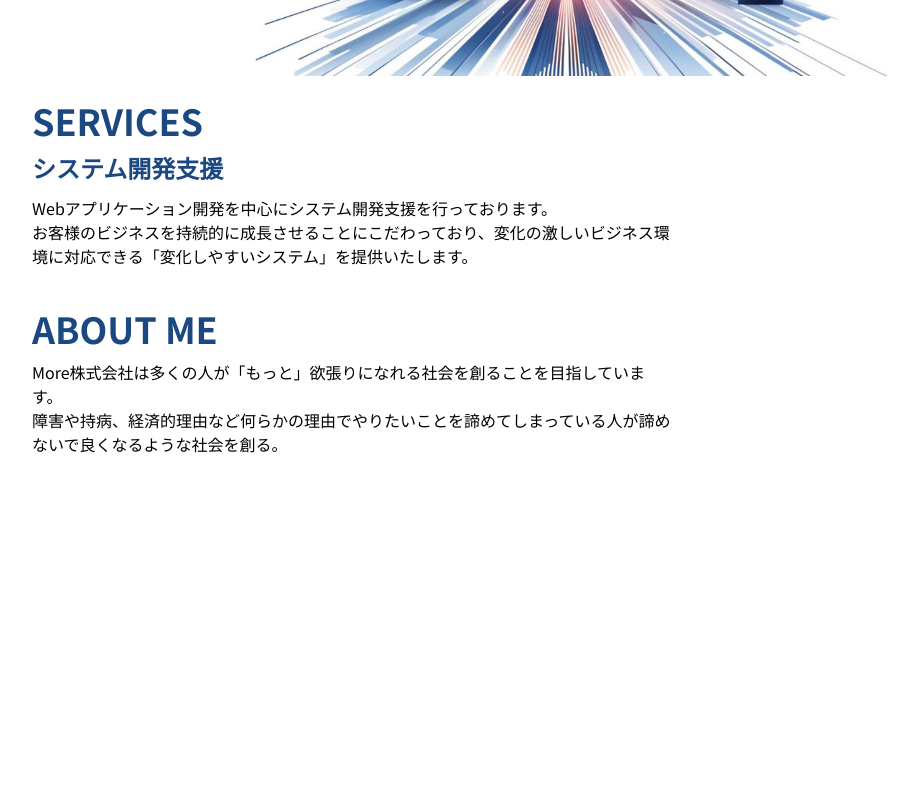
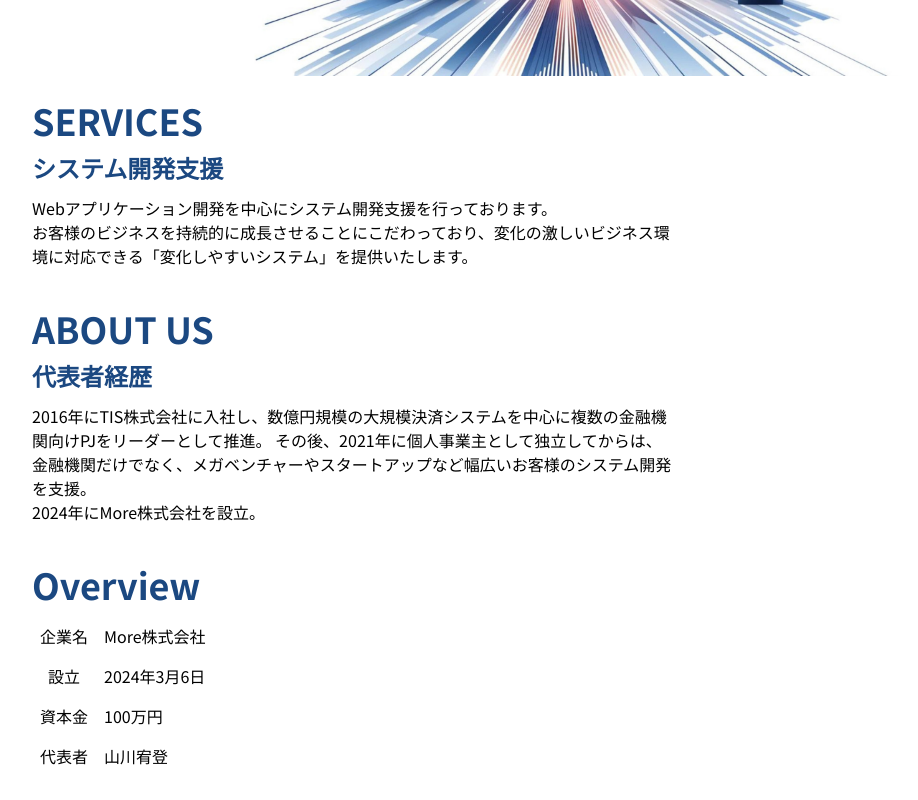
Before and after one commit to uekiGityuto/more-homepage, a Next.js app: page / in a window 1280 px wide. Shown: the part 389-1189 px from the top of the page, without its empty margins (288-1206 px from the left). Before the commit the page ends 869 px from the top, so only its background shows below. Built offline with nearby package versions, Linux system fonts and the light colour scheme.

Commit message:
add Overview

```diff
--- a/src/app/page.tsx
+++ b/src/app/page.tsx
@@ -1,15 +1,17 @@
 import { Body } from "@/components/layout/Body";
-import { AboutMe } from "@/components/uiParts/Home/AboutMe";
+import { AboutUs } from "@/components/uiParts/Home/AboutUs";
+import { FirstView } from "@/components/uiParts/Home/FirstView";
 import { Overview } from "@/components/uiParts/Home/Overview";
 import { Services } from "@/components/uiParts/Home/Services";
 
 export default function Home() {
   return (
     <div className="text-base">
-      <Overview />
+      <FirstView />
       <Body gap="lg">
         <Services />
-        <AboutMe />
+        <AboutUs />
+        <Overview />
       </Body>
     </div>
   );
--- a/src/components/uiParts/Home/AboutMe/index.tsx
+++ /dev/null
@@ -1,17 +0,0 @@
-import { H2 } from "@/components/atoms/Typography";
-
-export const AboutMe = () => {
-  // TODO: 代表者挨拶的な文章を記述する。あと、自分の経歴書も載せると良いかも。
-  return (
-    <section>
-      <H2 text="ABOUT ME" />
-      <div>
-        <p>
-          More株式会社は多くの人が「もっと」欲張りになれる社会を創ることを目指しています。
-          <br />
-          障害や持病、経済的理由など何らかの理由でやりたいことを諦めてしまっている人が諦めないで良くなるような社会を創る。
-        </p>
-      </div>
-    </section>
-  );
-};
--- /dev/null
+++ b/src/components/uiParts/Home/AboutUs/index.tsx
@@ -0,0 +1,18 @@
+import { H2, H3 } from "@/components/atoms/Typography";
+
+export const AboutUs = () => {
+  return (
+    <section>
+      <H2 text="ABOUT US" />
+      <H3 text="代表者経歴" />
+      <div className="grid gap-4">
+        <p>
+          2016年にTIS株式会社に入社し、数億円規模の大規模決済システムを中心に複数の金融機関向けPJをリーダーとして推進。
+          その後、2021年に個人事業主として独立してからは、金融機関だけでなく、メガベンチャーやスタートアップなど幅広いお客様のシステム開発を支援。
+          <br />
+          2024年にMore株式会社を設立。
+        </p>
+      </div>
+    </section>
+  );
+};
--- /dev/null
+++ b/src/components/uiParts/Home/FirstView/index.tsx
@@ -0,0 +1,27 @@
+import heroPcImgSrc from "./images/hero_pc.png";
+import heroSpImgSrc from "./images/hero_sp.png";
+
+const Hero = () => {
+  return (
+    <div className="w-full">
+      <div className="block md:hidden">
+        <img
+          src={heroSpImgSrc.src}
+          alt="More株式会社多くの人の「もっと」を実現する。"
+          className="object-cover w-full"
+        />
+      </div>
+      <div className="hidden md:block">
+        <img
+          src={heroPcImgSrc.src}
+          alt="More株式会社多くの人の「もっと」を実現する。"
+          className="object-cover w-full"
+        />
+      </div>
+    </div>
+  );
+};
+
+export const FirstView = () => {
+  return <Hero />;
+};
--- a/src/components/uiParts/Home/Overview/index.tsx
+++ b/src/components/uiParts/Home/Overview/index.tsx
@@ -1,27 +1,24 @@
-import heroPcImgSrc from "./images/hero_pc.png";
-import heroSpImgSrc from "./images/hero_sp.png";
+import { H2 } from "@/components/atoms/Typography";
 
-const Hero = () => {
-  return (
-    <div className="w-full">
-      <div className="block md:hidden">
-        <img
-          src={heroSpImgSrc.src}
-          alt="More株式会社多くの人の「もっと」を実現する。"
-          className="object-cover w-full"
-        />
-      </div>
-      <div className="hidden md:block">
-        <img
-          src={heroPcImgSrc.src}
-          alt="More株式会社多くの人の「もっと」を実現する。"
-          className="object-cover w-full"
-        />
-      </div>
-    </div>
-  );
-};
+const DATA = [
+  { label: "企業名", value: "More株式会社" },
+  { label: "設立", value: "2024年3月6日" },
+  { label: "資本金", value: "100万円" },
+  { label: "代表者", value: "山川宥登" },
+];
 
-export const Overview = () => {
-  return <Hero />;
-};
+export const Overview = () => (
+  <section>
+    <H2 text="Overview" />
+    <table>
+      <tbody>
+        {DATA.map((data) => (
+          <tr key={data.label}>
+            <th className="p-2 font-normal">{data.label}</th>
+            <td className="p-2">{data.value}</td>
+          </tr>
+        ))}
+      </tbody>
+    </table>
+  </section>
+);
```
Also changed, not shown: src/components/uiParts/Home/FirstView/images/hero_pc.png (renamed from src/components/uiParts/Home/Overview/images/hero_pc.png), src/components/uiParts/Home/FirstView/images/hero_sp.png (renamed from src/components/uiParts/Home/Overview/images/hero_sp.png).
